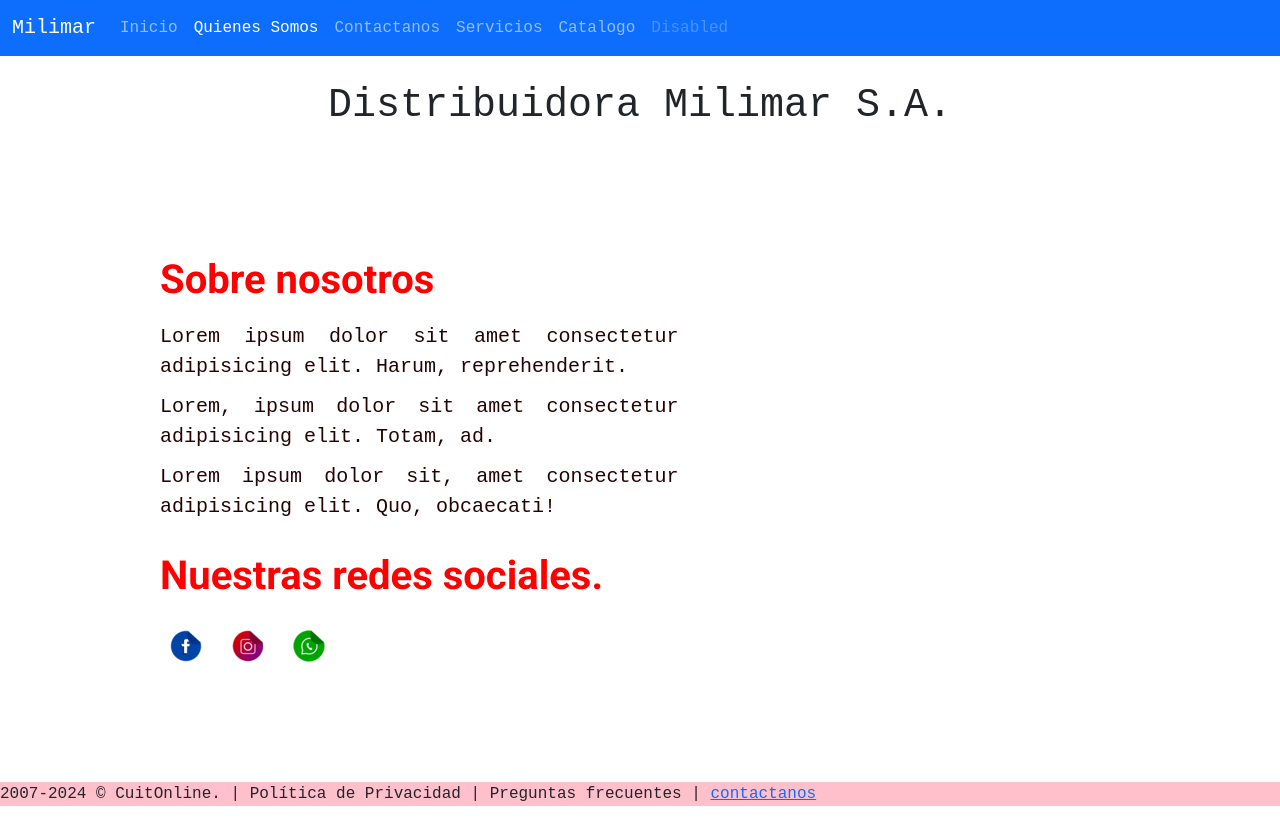
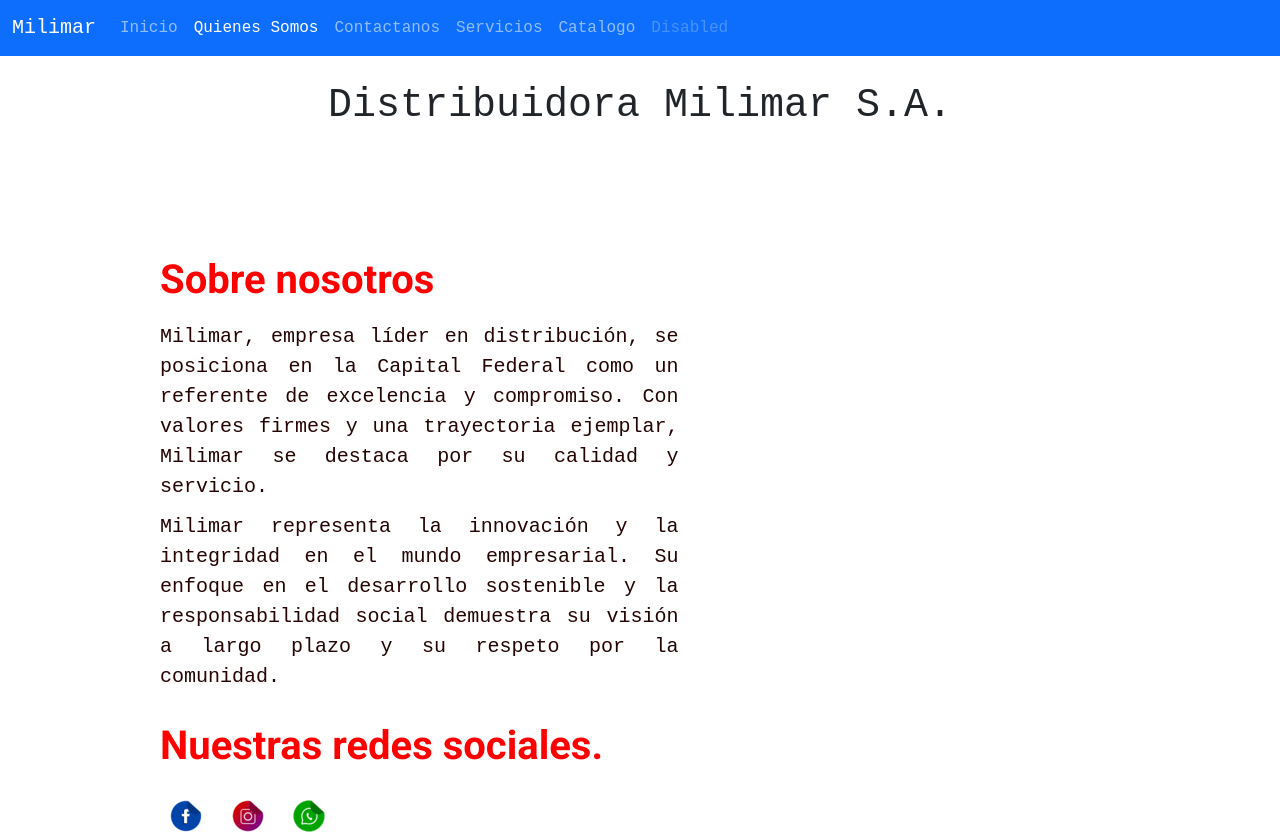
Before and after one commit to NicolasAndretta/Preentrega-3---Andretta-Nicolas---Coderhouse, a website: page pages/nosotros.html in a window 1280 px wide. Shown: the top 835 px of the page. Drawn offline with nearby package versions, Linux system fonts and the light colour scheme.

Commit message:
finalizo pre-entrega

```diff
--- a/pages/nosotros.html
+++ b/pages/nosotros.html
@@ -11,7 +11,7 @@
     <header class="header">
         <nav class="navbar navbar-expand-lg bg-primary navbar-dark">
             <div class="container-fluid">
-              <a class="navbar-brand" href="../index.htm">Milimar</a>
+              <a class="navbar-brand" href="../index.html">Milimar</a>
               <button class="navbar-toggler" type="button" data-bs-toggle="collapse" data-bs-target="#navbarNav" aria-controls="navbarNav" aria-expanded="false" aria-label="Toggle navigation">
                 <span class="navbar-toggler-icon"></span>
               </button>
@@ -49,9 +49,9 @@
         <div class="contenedor">
           <div class="contenedor-texto">
             <div class="padre-texto">
-              <p class="texto">Lorem ipsum dolor sit amet consectetur adipisicing elit. Harum, reprehenderit.</p>
-              <p class="texto">Lorem, ipsum dolor sit amet consectetur adipisicing elit. Totam, ad.</p>
-              <p class="texto">Lorem ipsum dolor sit, amet consectetur adipisicing elit. Quo, obcaecati!</p>
+              <p class="texto">Milimar, empresa líder en distribución, se posiciona en la Capital Federal como un referente de excelencia y compromiso. Con valores firmes y una trayectoria ejemplar, Milimar se destaca por su calidad y servicio.</p>
+              <p class="texto">Milimar representa la innovación y la integridad en el mundo empresarial. Su enfoque en el desarrollo sostenible y la responsabilidad social demuestra su visión a largo plazo y su respeto por la comunidad.</p>
+              <p class="texto"></p>
             </div>
             <div class="redes-sociales">
               <h3 class="st">Nuestras redes sociales.</h3>
```
Also changed, not shown: css/main.css (line endings or trailing spaces).
